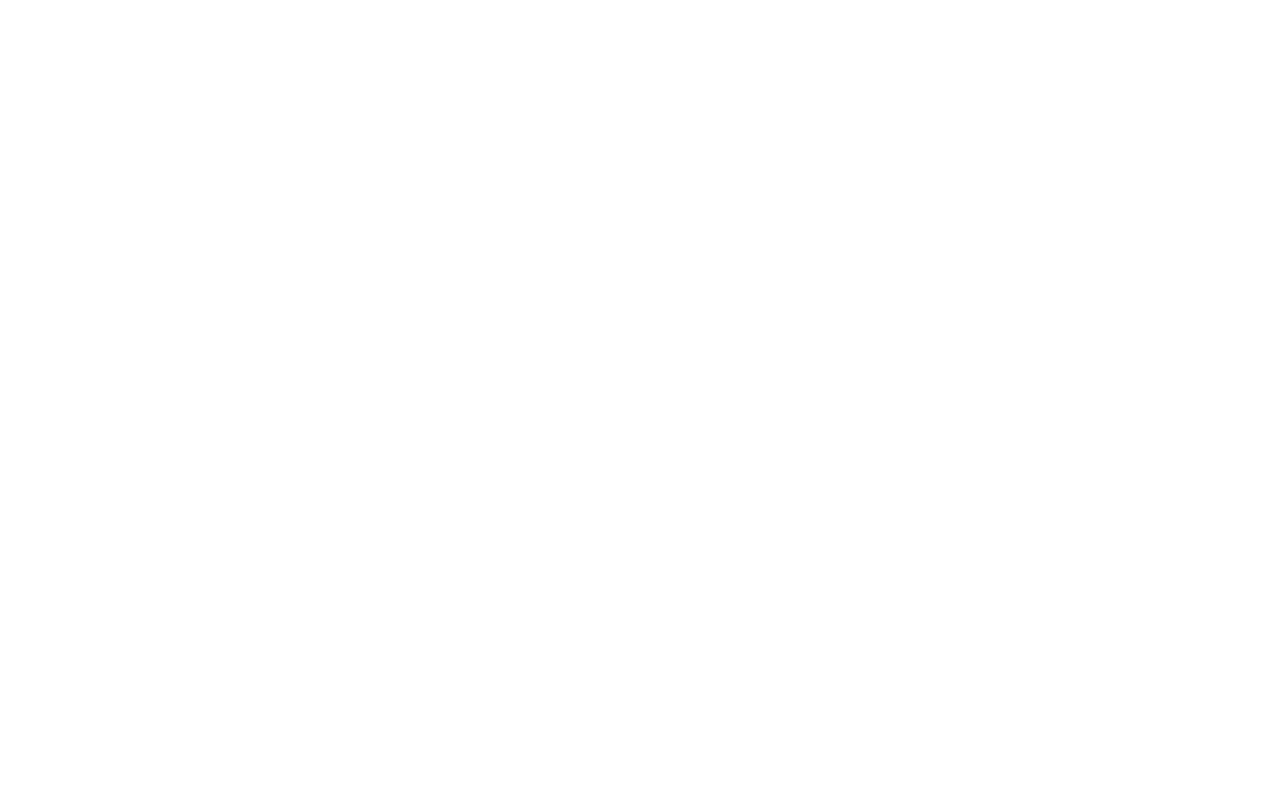
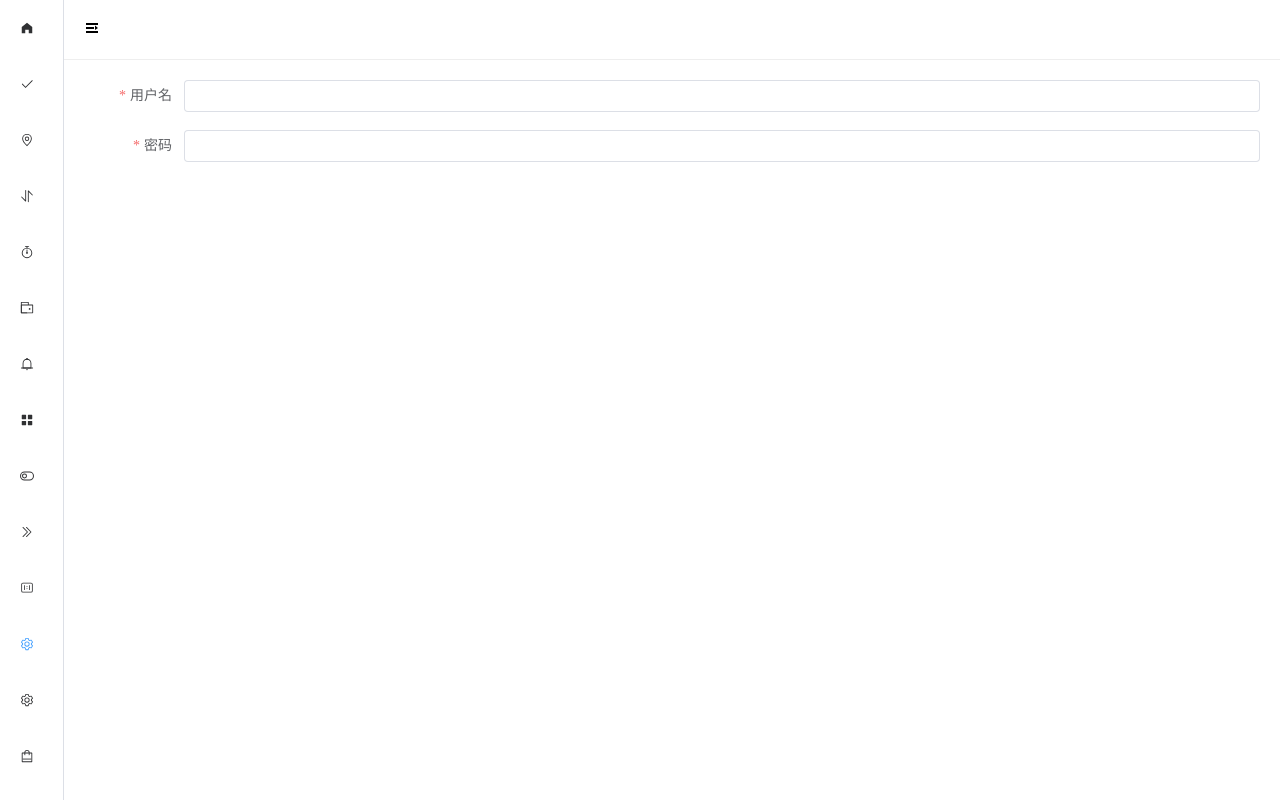
Before and after one commit to wangyongalive/YComponent, a Vue app: page /form in a window 1280 px wide. Before the commit this address had no page. Built offline with nearby package versions, Linux system fonts and the light colour scheme.

Commit message:
表单组件-使用配置的数据完成一个基本版表单

```diff
--- a/src/components/chooseCity/src/index.vue
+++ b/src/components/chooseCity/src/index.vue
@@ -129,6 +129,7 @@
 // 自定义搜索过滤
 let filterMethod = (val: string) => {
   // 所有城市数据
+  console.log('val', val)
   const values = Object.values(city.cities).flat(2)
   if (val === '') {
     options.value = values
--- /dev/null
+++ b/src/components/form/index.ts
@@ -0,0 +1,9 @@
+import { App } from 'vue'
+import form from './src/index.vue'
+
+// 让这个组件可以通过use的形式使用
+export default {
+  install(app: App) {
+    app.component('y-form', form)
+  }
+}
--- /dev/null
+++ b/src/components/form/src/index.vue
@@ -0,0 +1,44 @@
+<template>
+  <el-form :validate-on-rule-change="false" v-bind="$attrs" :model="model" :rules="rules">
+    <el-form-item :prop="item.prop" :label="item.label" v-for="(item, index) in options" :key="index">
+      <component v-bind="item.attrs" :is="`el-${item.type}`" v-model="model[item.prop!]"></component>
+    </el-form-item>
+  </el-form>
+</template>
+
+<script setup lang="ts">
+import { PropType, ref, onMounted } from 'vue';
+import { FormOptions } from './types/types';
+import cloneDeep from 'lodash/cloneDeep';
+
+
+const props = defineProps({
+  // 表单的配置项
+  options: {
+    // 类型验证
+    type: Array as PropType<FormOptions[]>,
+    required: true
+  }
+})
+
+// 初始化的值 不能是null 否则会出现找不到值的报错
+const model = ref<any>({})
+const rules = ref<any>({})
+
+
+onMounted(() => {
+  let m: any = {};
+  let r: any = {};
+  props.options.map((item: FormOptions) => {
+    m[item.prop!] = item.value;
+    r[item.prop!] = item.rules;
+  })
+  // 深拷贝
+  model.value = cloneDeep(m)
+  rules.value = cloneDeep(r)
+})
+</script>
+
+<style scoped>
+
+</style>
--- /dev/null
+++ b/src/components/form/src/types/types.ts
@@ -0,0 +1,26 @@
+import { RuleItem } from "./rule";
+
+// 表单每一项的配置选项
+export interface FormOptions {
+  // 表单项显示的元素
+  type: 'cascader' | 'checkbox' | 'checkbox-group' | 'checkbox-button' | 'color-picker' |
+  'date-picker' | 'input' | 'input-number' | 'radio' | 'radio-group' | 'radio-button' | 'rate' |
+  'select' | 'option' | 'slider' | 'switch' | 'time-picker' | 'time-select' |
+  'transfer' | 'upload' | 'editor',
+  // 表单项的值
+  value?: any,
+  // 表单项label
+  label?: string
+  // 表单项的标识
+  prop?: string,
+  // 表单项的验证规则
+  rules?: RuleItem[],
+  // 表单元素的占位符
+  placeholder?: string
+  // 表单元素特有的属性
+  attrs: {
+    clearable?: boolean,
+    showPassword?: boolean,
+    disabled?: boolean
+  }
+}
--- a/src/components/index.ts
+++ b/src/components/index.ts
@@ -9,8 +9,9 @@
 import chooseTime from './chooseTime/index'
 import chooseDate from './chooseDate/index'
 import chooseCity from './chooseCity/index'
+import form from './form/index'
 const components = [chooseArea, chooseIcon, trend, notification, list, menu, progress, chooseTime, chooseDate,
-  chooseCity]
+  chooseCity, form]
 
 export default {
   install(app: App) {
--- a/src/router/index.ts
+++ b/src/router/index.ts
@@ -45,6 +45,10 @@
       {
         path: '/chooseCity',
         component: () => import('../views/chooseCity/index.vue'),
+      },
+      {
+        path: '/form',
+        component: () => import('../views/form/index.vue'),
       }
     ]
   },
--- /dev/null
+++ b/src/views/form/index.vue
@@ -0,0 +1,62 @@
+<template>
+  <div>
+    <y-form label-width="100px" :options="options"></y-form>
+  </div>
+</template>
+
+<script setup lang="ts">
+import { FormOptions } from '../../components/form/src/types/types';
+
+
+const options: FormOptions[] = [{
+  type: 'input',
+  value: '',
+  label: '用户名',
+  prop: 'username',
+  placeholder: '请输入用户名',
+  rules: [
+    {
+      required: true,
+      message: '用户名不能为空',
+      trigger: 'blur'
+    },
+    {
+      min: 2,
+      max: 6,
+      message: '用户名在2-6位之间',
+      trigger: 'blur'
+    }
+  ],
+  attrs: {
+    clearable: true
+  }
+},
+{
+  type: 'input',
+  value: '',
+  label: '密码',
+  prop: 'password',
+  placeholder: '请输入密码',
+  rules: [
+    {
+      required: true,
+      message: '密码不能为空',
+      trigger: 'blur'
+    },
+    {
+      min: 6,
+      max: 15,
+      message: '密码在6-15位之间',
+      trigger: 'blur'
+    }
+  ],
+  attrs: {
+    showPassword: true,
+    clearable: true
+  }
+},]
+</script>
+
+<style scoped>
+
+</style>
--- a/vite.config.ts
+++ b/vite.config.ts
@@ -8,7 +8,7 @@
 export default defineConfig({
   plugins: [vue(), VueSetupExtend(), vueJsx()],
   server: {
-    port: 8080
+    port: 8888
   },
   resolve: {
     alias: {
```
Also changed, not shown: src/components/form/src/types/rule.ts (added, +207 -0 lines), src/components/form/README.md (added), 1 other file (tests, documents, lock files or other folders).
